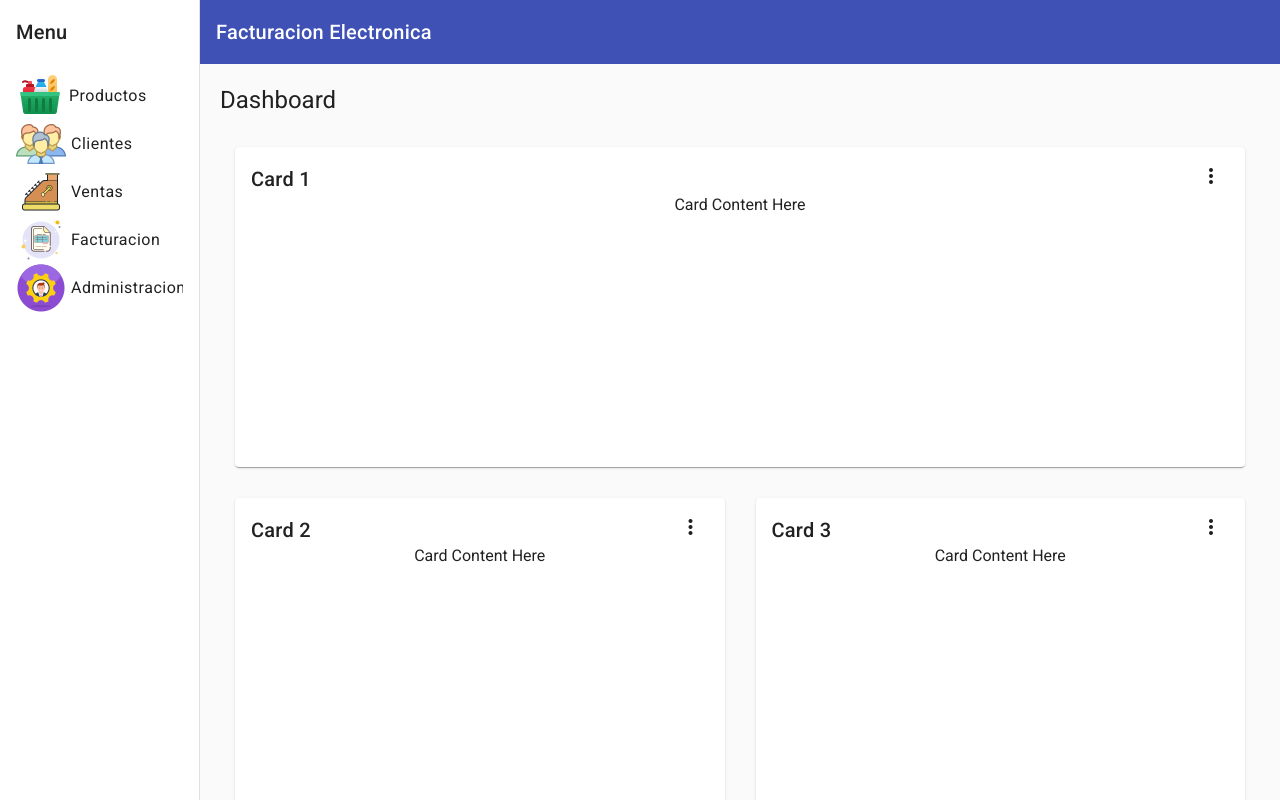
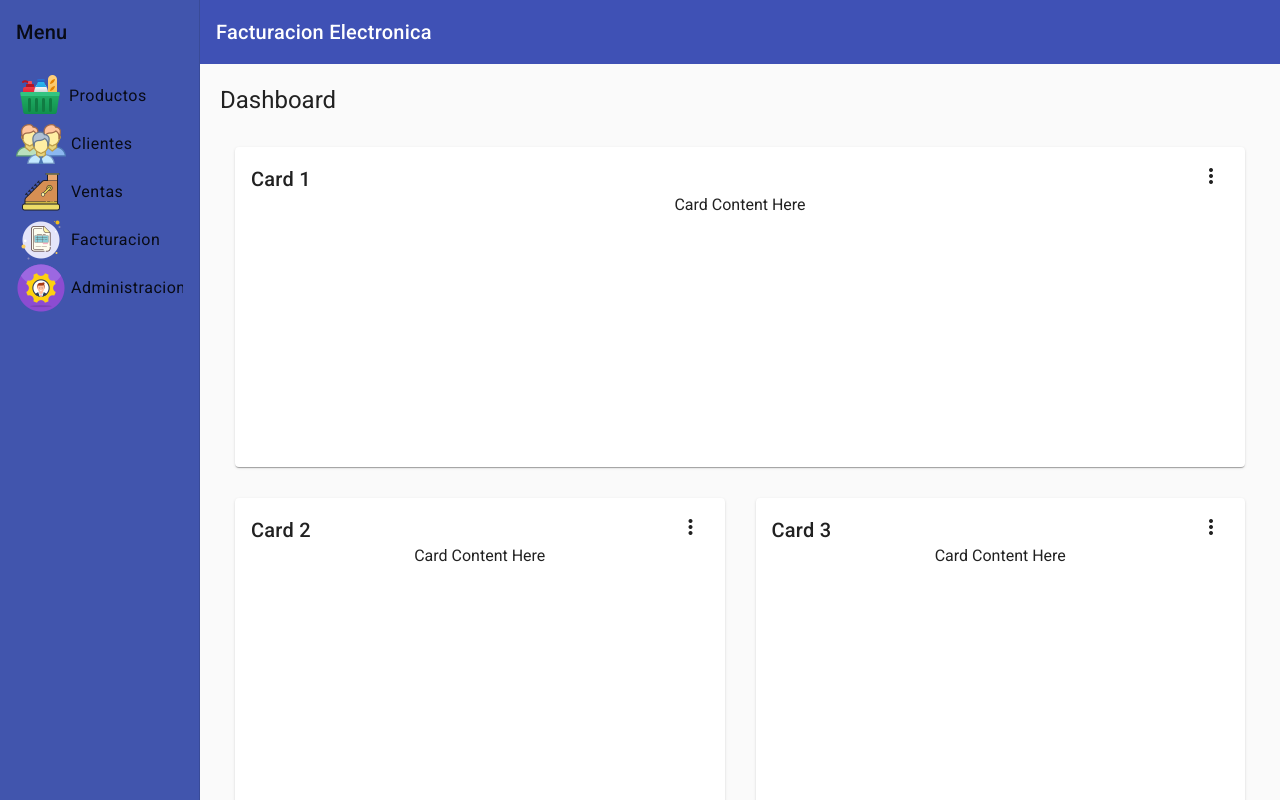
Before and after one commit to jess026p/FacturacionElectronica2.0, an Angular app in the folder front/: page /principal in a window 1280 px wide. Built offline with nearby package versions, Linux system fonts and the light colour scheme.

Commit message:
disenio-nav

```diff
--- a/front/src/app/navegacion/navegacion.component.scss
+++ b/front/src/app/navegacion/navegacion.component.scss
@@ -7,7 +7,11 @@
 }
 
 .sidenav .mat-toolbar {
-  background: inherit;
+  background: rgb(65, 85, 173);
+
+}
+mat-sidenav{
+  background: rgb(65, 85, 173);
 }
 
 .mat-toolbar.mat-primary {
```
